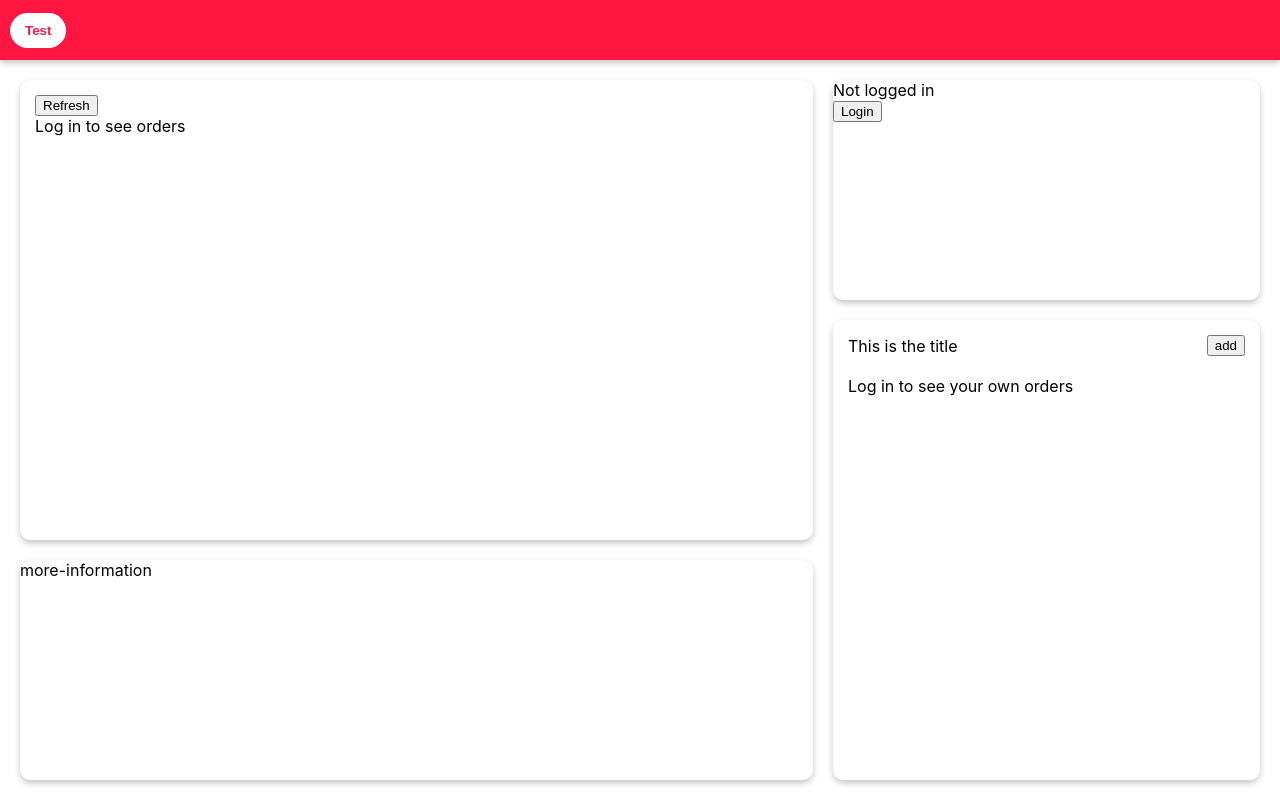
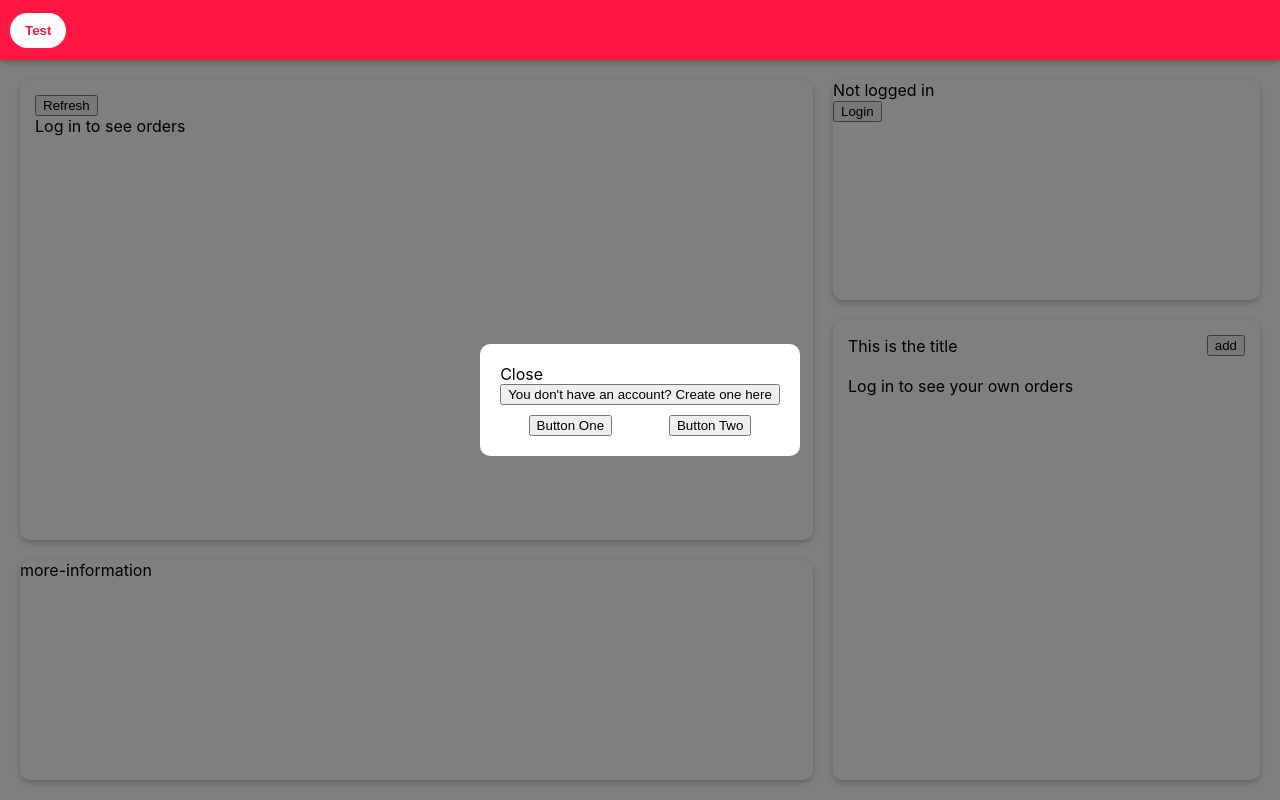
Before and after one commit to OfficialPhilcomm/service-market, a React (Create React App) app: page / in a window 1280 px wide. Built offline with nearby package versions, Linux system fonts and the light colour scheme; the HTML template or start-up script is replaced by a standard one.

Commit message:
Create basic popup functionality

```diff
--- a/src/components/layout/all_orders/AllOrders.js
+++ b/src/components/layout/all_orders/AllOrders.js
@@ -3,6 +3,7 @@ import "./AllOrders.css";
 import axios from "axios";
 import OrderBox from "../order/OrderBox";
 import { ApplicationContext } from "../../../contexts/ApplicationContext";
+import AuthPopup from "../../popups/AuthPopup";
 
 export default class AllOrders extends Component {
   static contextType = ApplicationContext;
@@ -29,6 +30,7 @@ export default class AllOrders extends Component {
         ) : (
           <span>Log in to see orders</span>
         )}
+        <AuthPopup />
       </div>
     );
   }
--- /dev/null
+++ b/src/components/popups/AuthPopup.js
@@ -0,0 +1,38 @@
+import React, { Component } from "react";
+import { ApplicationContext } from "../../contexts/ApplicationContext";
+import "./Popup.css";
+import CloseablePopup from "./CloseablePopup";
+
+export default class AuthPopup extends Component {
+  static contextType = ApplicationContext;
+
+  state = {
+    loginOpen: true,
+  };
+
+  switchLoginOpen = () => {
+    this.setState({ loginOpen: !this.state.loginOpen });
+  };
+
+  render() {
+    return (
+      <CloseablePopup>
+        <div className="content">
+          <button onClick={this.switchLoginOpen}>
+            {this.state.loginOpen ? (
+              <React.Fragment>
+                You don't have an account? Create one here
+              </React.Fragment>
+            ) : (
+              <React.Fragment>Back to login</React.Fragment>
+            )}
+          </button>
+        </div>
+        <div className="buttons">
+          <button>Button One</button>
+          <button>Button Two</button>
+        </div>
+      </CloseablePopup>
+    );
+  }
+}
--- /dev/null
+++ b/src/components/popups/CloseablePopup.js
@@ -0,0 +1,13 @@
+import React, { Component } from "react";
+import Popup from "./Popup";
+
+export default class CloseablePopup extends Component {
+  render() {
+    return (
+      <Popup>
+        <div className="close-button">Close</div>
+        {this.props.children}
+      </Popup>
+    );
+  }
+}
--- /dev/null
+++ b/src/components/popups/Popup.css
@@ -0,0 +1,44 @@
+.popup-container {
+  position: absolute;
+  width: 100%;
+  height: 100%;
+  left: 0;
+  top: 0;
+  z-index: 10;
+
+  background-color: rgba(0, 0, 0, 0.5);
+
+  display: flex;
+  flex-direction: column;
+  justify-content: center;
+  align-items: center;
+}
+
+.popup {
+  background-color: white;
+  border-radius: 10px;
+
+  padding: 20px;
+
+  position: relative;
+}
+
+.popup .content {
+  width: 100%;
+
+  display: flex;
+  flex-direction: column;
+  justify-content: center;
+  align-items: center;
+}
+
+.popup .buttons {
+  margin-top: 10px;
+
+  width: 100%;
+
+  display: flex;
+  flex-direction: row;
+  justify-content: space-around;
+  align-items: center;
+}
--- /dev/null
+++ b/src/components/popups/Popup.js
@@ -0,0 +1,12 @@
+import React, { Component } from "react";
+import "./Popup.css";
+
+export default class Popup extends Component {
+  render() {
+    return (
+      <div className="popup-container">
+        <div className="popup">{this.props.children}</div>
+      </div>
+    );
+  }
+}
```
